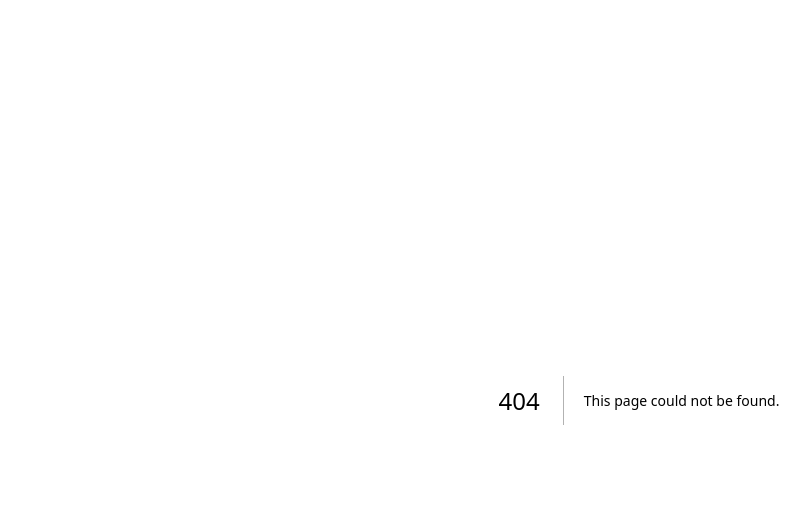
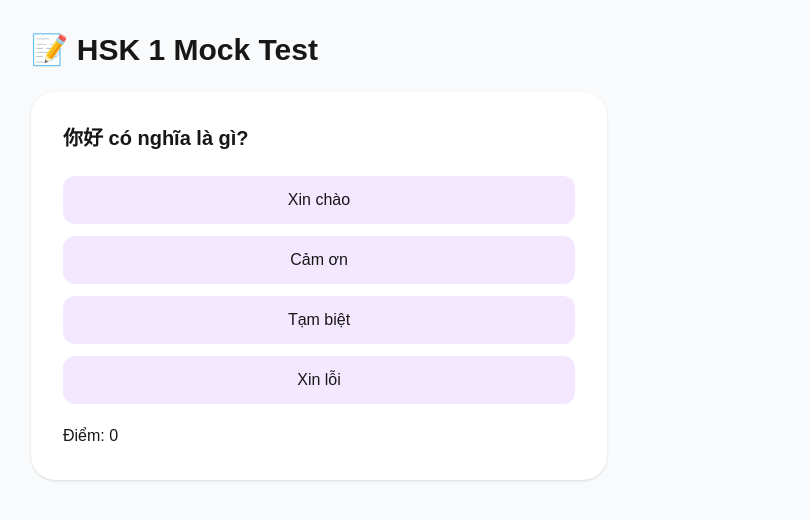
Before and after one commit to vinhdau088-cloud/Chinese, a Next.js app: page /exam in a window 1280 px wide. Before the commit this address had no page. Shown: the top 520 px of the page, without its empty margins (1-811 px from the left). Built offline with nearby package versions, Linux system fonts and the light colour scheme.

Commit message:
Create page.tsx

```diff
--- /dev/null
+++ b/app/exam/page.tsx
@@ -0,0 +1,125 @@
+"use client";
+
+
+import {useState} from "react";
+import {getExam} from "@/lib/exam";
+
+
+export default function ExamPage(){
+
+
+const questions=getExam("HSK1");
+
+
+const [index,setIndex]=useState(0);
+
+const [score,setScore]=useState(0);
+
+
+const q=questions[index];
+
+
+function answer(
+item:string
+){
+
+if(item===q.answer){
+
+setScore(score+1);
+
+}
+
+
+if(index<questions.length-1){
+
+setIndex(index+1);
+
+}
+
+}
+
+
+return(
+
+<main className="
+min-h-screen
+bg-gray-50
+p-8
+">
+
+
+<h1 className="
+text-3xl
+font-bold
+mb-6
+">
+
+📝 HSK 1 Mock Test
+
+</h1>
+
+
+<div className="
+bg-white
+rounded-3xl
+shadow
+p-8
+max-w-xl
+">
+
+
+<h2 className="
+text-xl
+font-bold
+">
+
+{q.question}
+
+</h2>
+
+
+<div className="grid gap-3 mt-6">
+
+{
+q.options.map(
+(option)=>(
+
+<button
+
+key={option}
+
+onClick={()=>answer(option)}
+
+className="
+bg-purple-100
+p-3
+rounded-xl
+"
+
+>
+
+{option}
+
+</button>
+
+))
+}
+
+</div>
+
+
+<p className="mt-5">
+
+Điểm: {score}
+
+</p>
+
+
+</div>
+
+
+</main>
+
+)
+
+}
```
